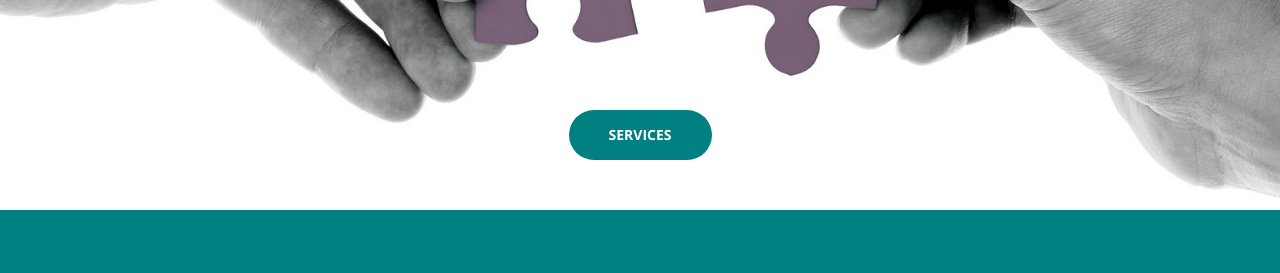
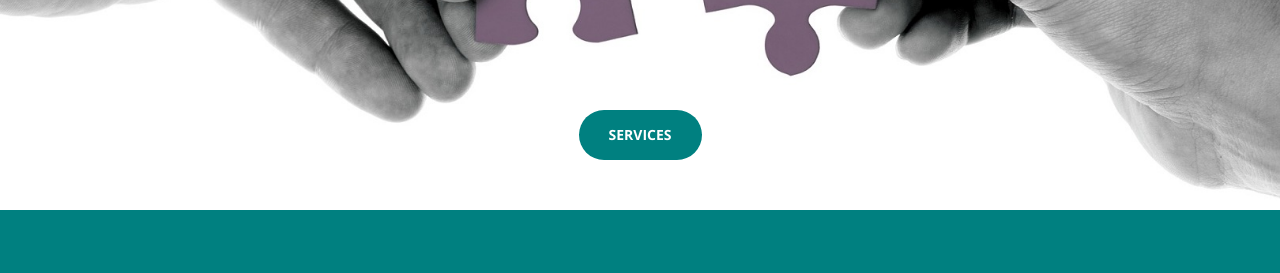
Before and after one commit to tjbsynergy/tjbsynergy.github.io, a Jekyll site: the page built from index.html, in a window 1280 px wide. Shown: the part 375-648 px from the top of the page. Built offline with Jekyll 4.4.1, drawn with Linux system fonts in a browser that asks for light colours.

Commit message:
btn changes reverted

```diff
--- a/_sass/_base.scss
+++ b/_sass/_base.scss
@@ -371,31 +371,6 @@ header {
     padding: 15px 30px;
 }
 
-.btn:link,
-.btn:visited{
-
-    text-transform: uppercase;
-    text-decoration: none;
-    padding: 15px 40px;
-    display: inline-block;
-    border-radius: 100px;
-
-    /*trasnition also used for animation*/
-    transition: all .2s;
-
-    position: relative;
-}
-
-.btn:hover{
-    transform: translateY(-3px);
-    /*box-shadow: 0 10px 20px rgba(0,0,0,.2);*/
-}
-
-.btn:active{
-    transform: translateY(-1px);
-    /*box-shadow: 0 5px 10px rgba(0,0,0,.2);*/
-}
-
 // Contact
 #contact .fa {
     color: $theme-dark;
```
